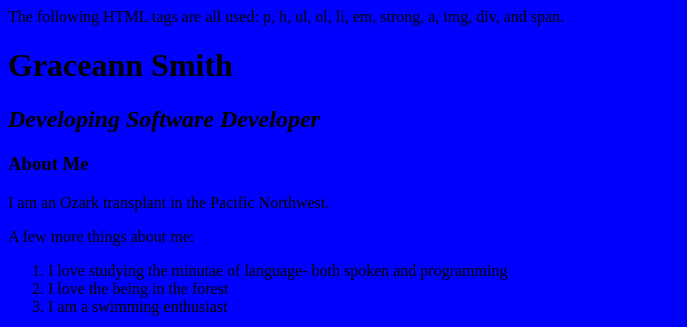
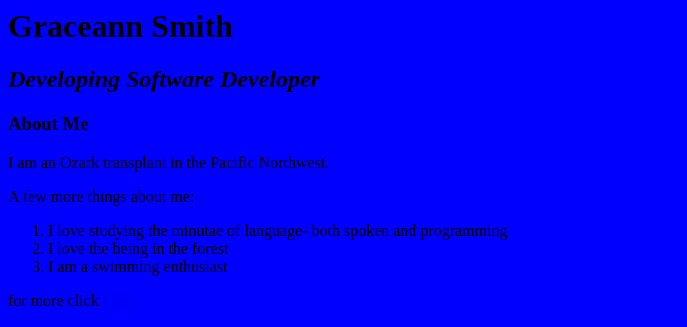
Before and after one commit to graceannsmith/graceann-portfolio, a plain HTML site: page index.html in a window 1280 px wide. Shown: the top 327 px of the page, without its empty margins (0-687 px from the left). Drawn offline with Linux system fonts and the light colour scheme.

Commit message:
add all of html elements and texts for portfolio

```diff
--- a/index.html
+++ b/index.html
@@ -7,10 +7,9 @@
     <title></title>
   </head>
 
-  The following HTML
-  tags are all used: p, h, ul, ol, li, em, strong, a, img, div, and span.
+
   <div>
-    <h1>Graceann Smith</h1>
+    <h1><span>Graceann Smith</span></h1>
     <h2><em>Developing Software Developer</em></h2>
 
   </div>
@@ -23,7 +22,7 @@
       <li>I love the being in the forest</li>
       <li>I am a swimming enthusiast</li>
     </ol>
-    <p>for more click <a href="https://codepen.io/graceannsmith/full/MWKEjvy">here!</a></p>
+    <p>for more click <a href="Smith,GraceannE (1).pdf">here!</a></p>
     </p> I love studying the minutae of languages- both spoken and
     programming, the forest and Portland! </p>
   </div>
```
